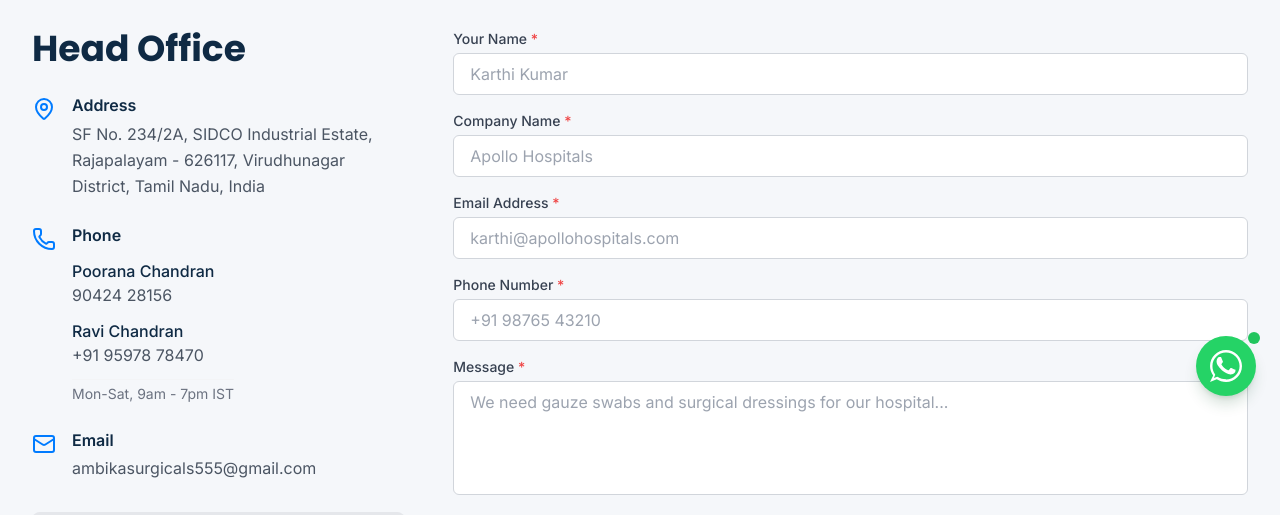
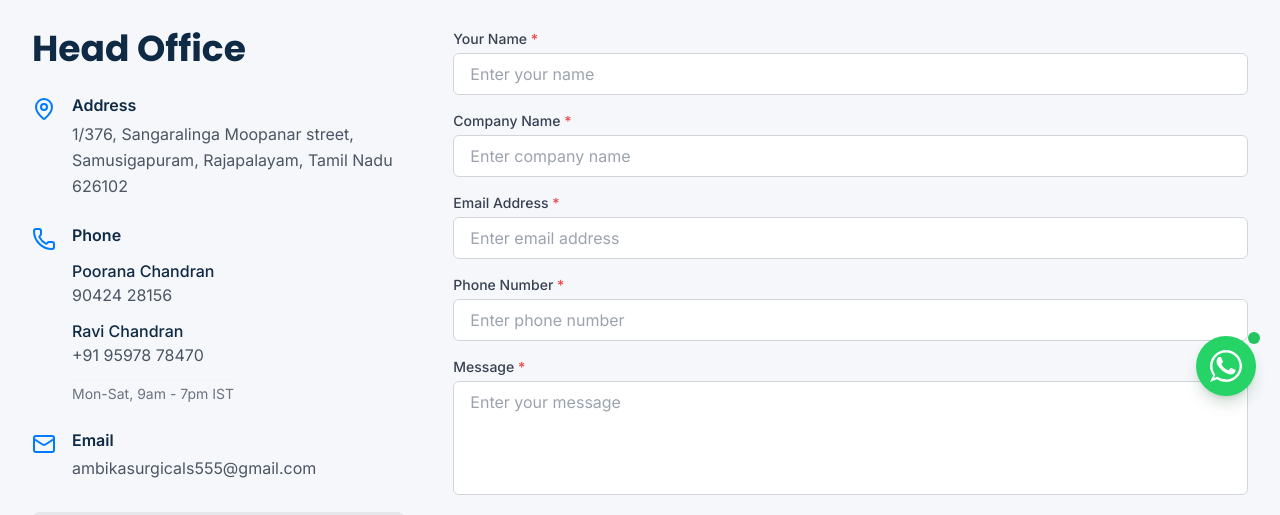
Before and after one commit to ajithyaasaf/Ambika_Surgicals, a Next.js app: page /contact in a window 1280 px wide. Shown: the part 380-895 px from the top of the page. Built offline with nearby package versions, Linux system fonts and the light colour scheme; no server answers; grey boxes are pictures that could not be loaded.

Commit message:
UI changes

```diff
--- a/app/layout.tsx
+++ b/app/layout.tsx
@@ -42,17 +42,17 @@ export default function RootLayout({
     logo: 'https://ambikasurgicals.com/logo.png', // Placeholder
     contactPoint: {
       '@type': 'ContactPoint',
-      telephone: '+91-9876543210', // Updated placeholder
+      telephone: '+91 90424 28156',
       contactType: 'sales',
       areaServed: ['IN', 'US', 'GB', 'AE'],
       availableLanguage: 'en'
     },
     address: {
       '@type': 'PostalAddress',
-      streetAddress: 'Rajapalayam',
-      addressLocality: 'Virudhunagar',
+      streetAddress: '1/376, Sangaralinga Moopanar street, Samusigapuram',
+      addressLocality: 'Rajapalayam',
       addressRegion: 'Tamil Nadu',
-      postalCode: '626117',
+      postalCode: '626102',
       addressCountry: 'IN'
     }
   };
--- a/components/forms/ContactForm.tsx
+++ b/components/forms/ContactForm.tsx
@@ -85,7 +85,7 @@ export default function ContactForm({ isQuoteRequest = false, productItems = [],
                     name="name"
                     required
                     className="w-full px-4 py-2 border border-gray-300 rounded-md focus:ring-2 focus:ring-primary focus:border-transparent transition-colors"
-                    placeholder="Karthi Kumar"
+                    placeholder="Enter your name"
                 />
                 {state.errors?.name && (
                     <p className="text-red-600 text-xs mt-1">{state.errors.name[0]}</p>
@@ -103,7 +103,7 @@ export default function ContactForm({ isQuoteRequest = false, productItems = [],
                     name="company"
                     required
                     className="w-full px-4 py-2 border border-gray-300 rounded-md focus:ring-2 focus:ring-primary focus:border-transparent transition-colors"
-                    placeholder="Apollo Hospitals"
+                    placeholder="Enter company name"
                 />
                 {state.errors?.company && (
                     <p className="text-red-600 text-xs mt-1">{state.errors.company[0]}</p>
@@ -121,7 +121,7 @@ export default function ContactForm({ isQuoteRequest = false, productItems = [],
                     name="email"
                     required
                     className="w-full px-4 py-2 border border-gray-300 rounded-md focus:ring-2 focus:ring-primary focus:border-transparent transition-colors"
-                    placeholder="karthi@apollohospitals.com"
+                    placeholder="Enter email address"
                 />
                 {state.errors?.email && (
                     <p className="text-red-600 text-xs mt-1">{state.errors.email[0]}</p>
@@ -139,7 +139,7 @@ export default function ContactForm({ isQuoteRequest = false, productItems = [],
                     name="phone"
                     required
                     className="w-full px-4 py-2 border border-gray-300 rounded-md focus:ring-2 focus:ring-primary focus:border-transparent transition-colors"
-                    placeholder="+91 98765 43210"
+                    placeholder="Enter phone number"
                 />
                 {state.errors?.phone && (
                     <p className="text-red-600 text-xs mt-1">{state.errors.phone[0]}</p>
@@ -157,7 +157,7 @@ export default function ContactForm({ isQuoteRequest = false, productItems = [],
                     rows={4}
                     required
                     className="w-full px-4 py-2 border border-gray-300 rounded-md focus:ring-2 focus:ring-primary focus:border-transparent transition-colors resize-none"
-                    placeholder="We need gauze swabs and surgical dressings for our hospital..."
+                    placeholder="Enter your message"
                 />
                 {state.errors?.message && (
                     <p className="text-red-600 text-xs mt-1">{state.errors.message[0]}</p>
--- a/components/layout/Footer.tsx
+++ b/components/layout/Footer.tsx
@@ -13,12 +13,12 @@ export default function Footer() {
                     {/* Company Info */}
                     <div className="col-span-1 md:col-span-1">
                         <div className="mb-4">
-                            <div className="relative h-16 w-56 mb-4 brightness-0 invert">
+                            <div className="relative h-24 w-80 mb-6 brightness-0 invert">
                                 <Image
                                     src="/images/Logo.png"
                                     alt={SITE_NAME}
                                     fill
-                                    className="object-contain"
+                                    className="object-contain object-left"
                                 />
                             </div>
                         </div>
--- a/lib/constants.ts
+++ b/lib/constants.ts
@@ -10,7 +10,7 @@ export const NAV_LINKS = [
 
 export const COMPANY_INFO = {
     name: 'Ambika Surgicals',
-    address: 'SF No. 234/2A, SIDCO Industrial Estate, Rajapalayam - 626117, Virudhunagar District, Tamil Nadu, India',
+    address: '1/376, Sangaralinga Moopanar street, Samusigapuram, Rajapalayam, Tamil Nadu 626102',
     phone: '+91 90424 28156',
     mobile: '+91 90424 28156',
     email: 'ambikasurgicals555@gmail.com',
```
